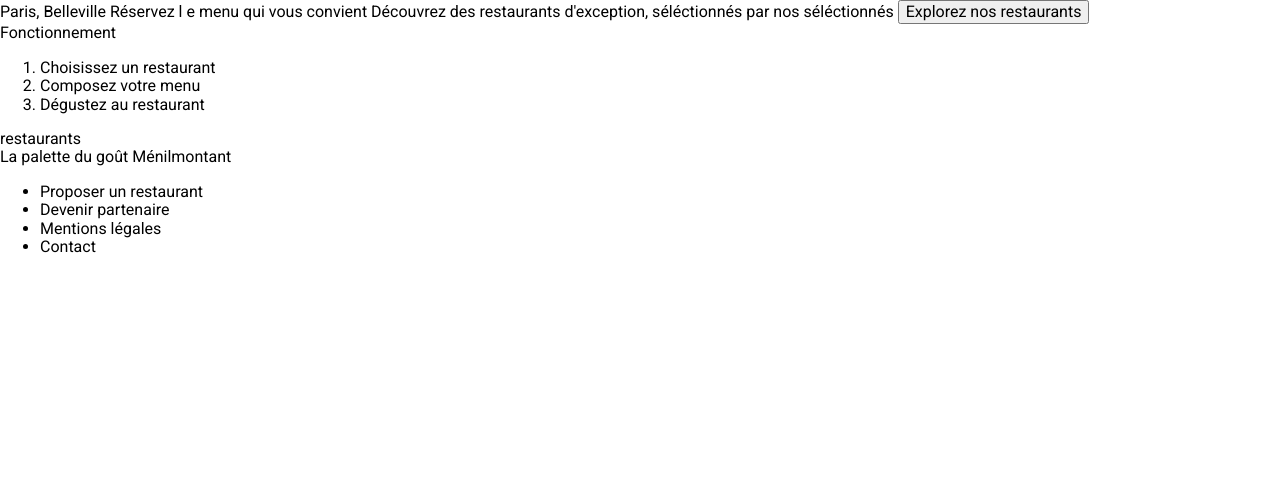
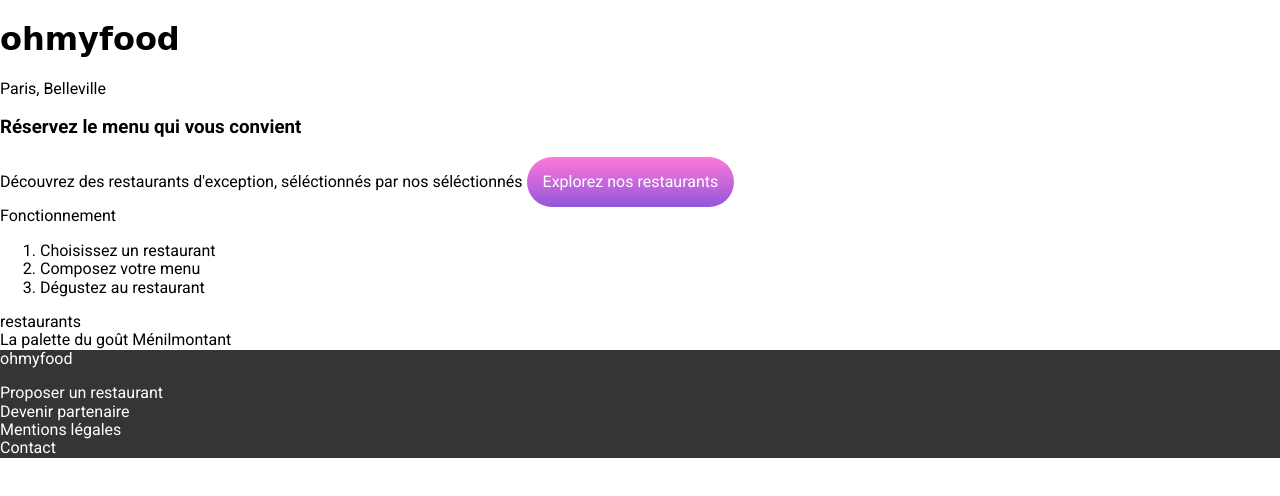
Before and after one commit to PaulMouchel/PaulMouchel_3_23112021, a plain HTML site: page index.html in a window 1280 px wide. Drawn offline with Linux system fonts and the light colour scheme; a web font is replaced by a local one.

Commit message:
start stiling footer and buttons

```diff
--- a/css/Base/_base.scss
+++ b/css/Base/_base.scss
@@ -9,6 +9,22 @@
     font-family: 'Roboto', sans-serif;
 }
 
-h1,h2,h3,h4,h5,h6 {
+h1,h2 {
     font-family: 'Shrikhand', cursive;
 }
+
+ul {
+    padding-inline-start: 0px;
+}
+
+ul li {
+    list-style: none;
+}
+
+button {
+    border-radius: 99rem;
+    color: #fff;
+    background: linear-gradient($color-secondary, $color-primary);
+    border: none;
+    padding: 1rem;
+}
--- /dev/null
+++ b/css/Layouts/_footer.scss
@@ -0,0 +1,7 @@
+
+
+
+footer {
+    background: #353535;
+    color: #FFF;
+}
--- a/css/styles.scss
+++ b/css/styles.scss
@@ -1,4 +1,5 @@
 @import "./utils/variables";
 @import "./utils/functions";
 @import "./utils/mixins";
-@import "./Base/base"
+@import "./Base/base";
+@import "./layouts/footer";
--- a/index.html
+++ b/index.html
@@ -17,11 +17,12 @@
 
 <body>
     <header>
+        <h1>ohmyfood</h1>
     </header>
     <main>
         <section>
         Paris, Belleville
-        Réservez l e menu qui vous convient
+        <h3>Réservez le menu qui vous convient</h3>
         Découvrez des restaurants d'exception, séléctionnés par nos séléctionnés
         <button>Explorez nos restaurants</button>
         </section>
@@ -42,6 +43,7 @@
         </section>
     </main>
     <footer>
+        ohmyfood
         <ul>
             <li>Proposer un restaurant</li>
             <li>Devenir partenaire</li>
```
Also changed, not shown: css/styles.css, 1 other file.
